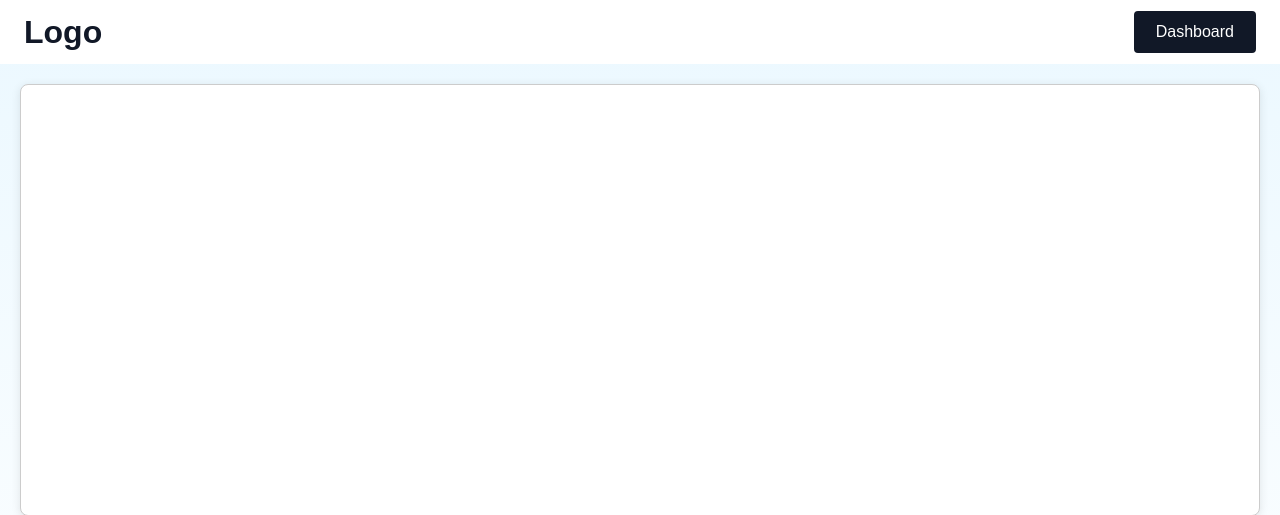
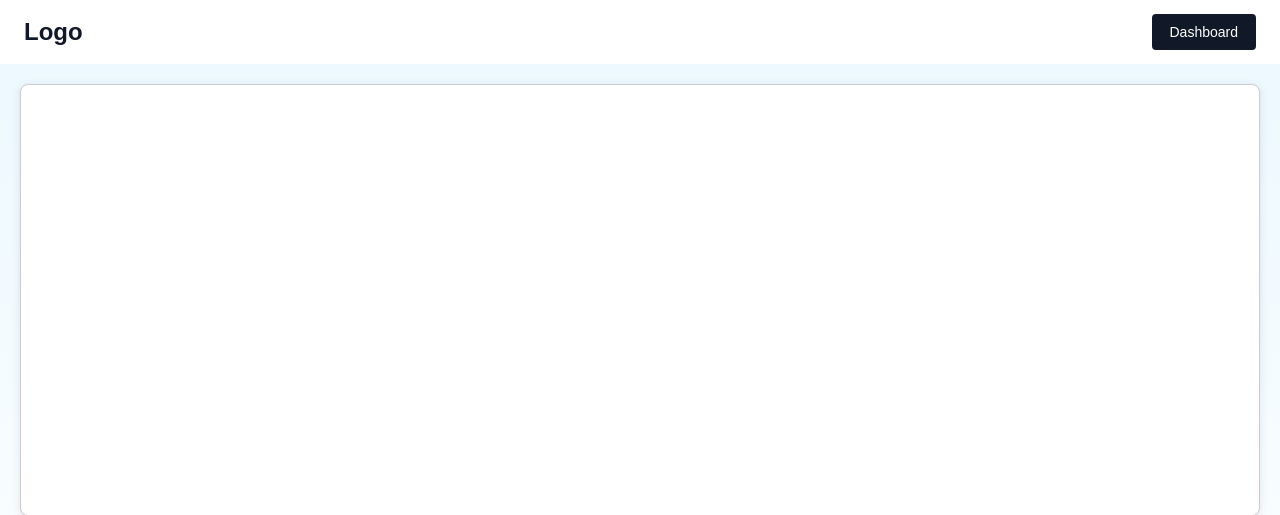
Before and after one commit to rehmanazeem/patient_power_pack, a Flask app: page / in a window 1280 px wide. Shown: the top 515 px of the page. Run offline with Flask 3, Linux system fonts and the light colour scheme.

Commit message:
Added html changes

```diff
--- a/static/style.css
+++ b/static/style.css
@@ -9,14 +9,14 @@ a {
 }
 
 #logo-text {
-    font-size: 2rem;
+    font-size: 1.5rem;
     font-weight: bold;
     color: #111827; /* Update this with your primary color */
 }
 
 #login-button, #signup-button {
-    padding: 10px 20px;
-    font-size: 16px;
+    padding: 8px 16px;
+    font-size: 0.875rem;
     text-decoration: none;
     display: inline-block;
     border-radius: 5px;
```
